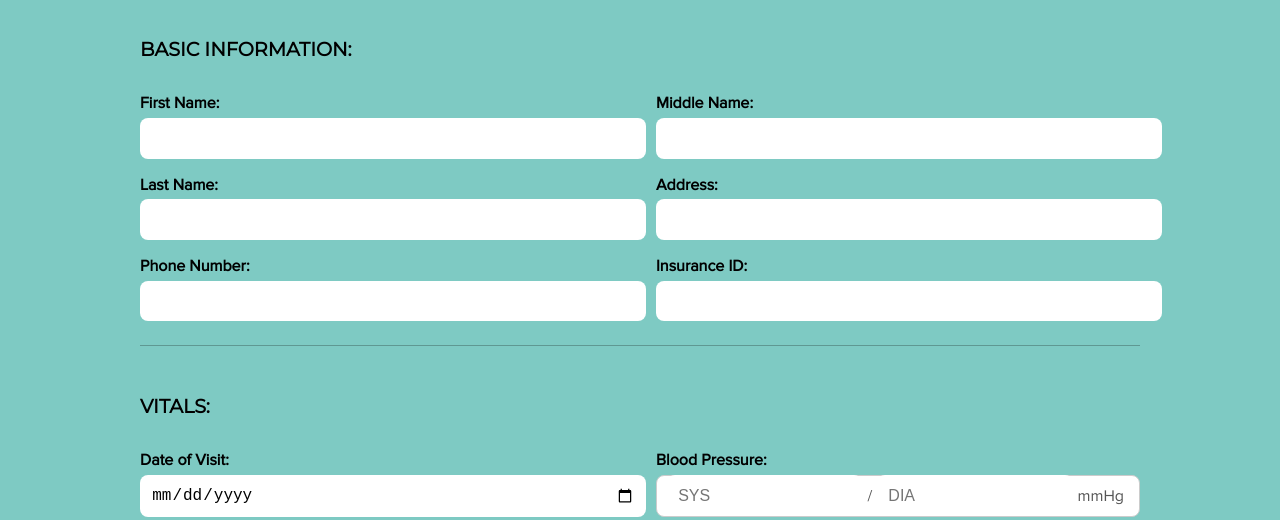
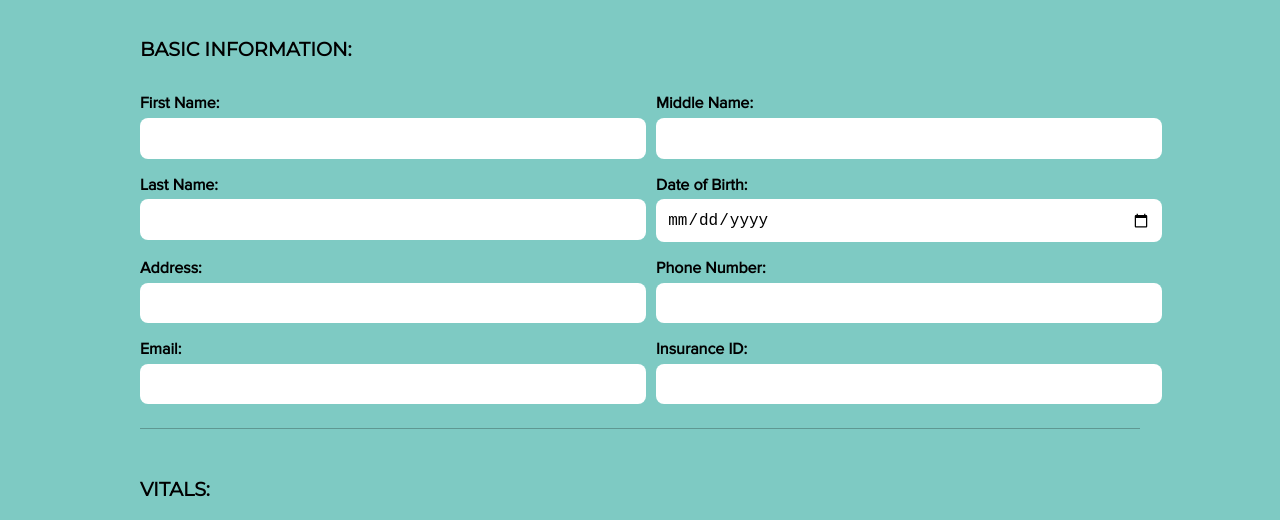
Before and after one commit to KristaUSingh/TechXchange_Hackathon_ECHOVisit, a plain HTML site: page Doctor_FE/doctor_intake.html in a window 1280 px wide. Shown: the part 214-734 px from the top of the page. Drawn offline with Linux system fonts and the light colour scheme.

Commit message:
added slots and edited UI a bit

```diff
--- a/Doctor_FE/doctor_intake.html
+++ b/Doctor_FE/doctor_intake.html
@@ -42,12 +42,20 @@
         <input type="text" id="last-name" required/>
       </div>
       <div>
+        <label for="visit-date">Date of Birth:</label>
+        <input type="date" id="visit-date" required/>
+      </div>
+      <div>
         <label for="address">Address:</label>
         <input type="text" id="address" required/>
       </div>
       <div>
         <label for="phone">Phone Number:</label>
         <input type="text" id="phone" required/>
+      </div>
+      <div>
+        <label for="email">Email: </label>
+        <input type="text" id="email" required/>
       </div>
       <div>
         <label for="insurance">Insurance ID:</label>
```
Also changed, not shown: Patient_Session_FE/patient_session.html (+3 -3 lines).
